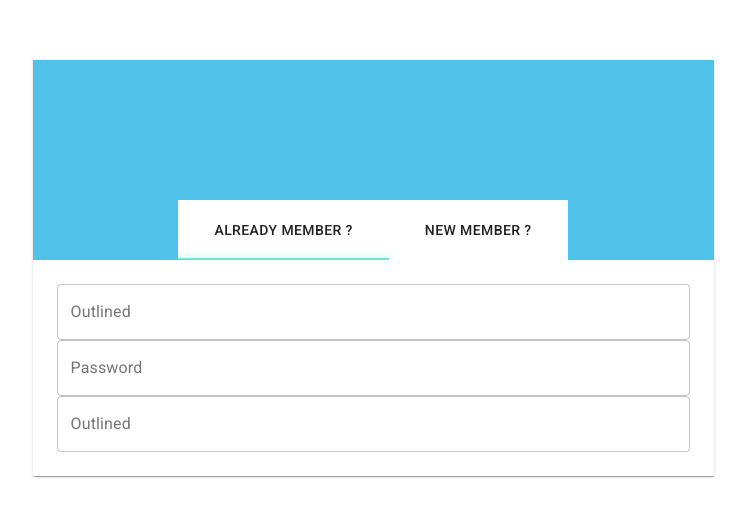
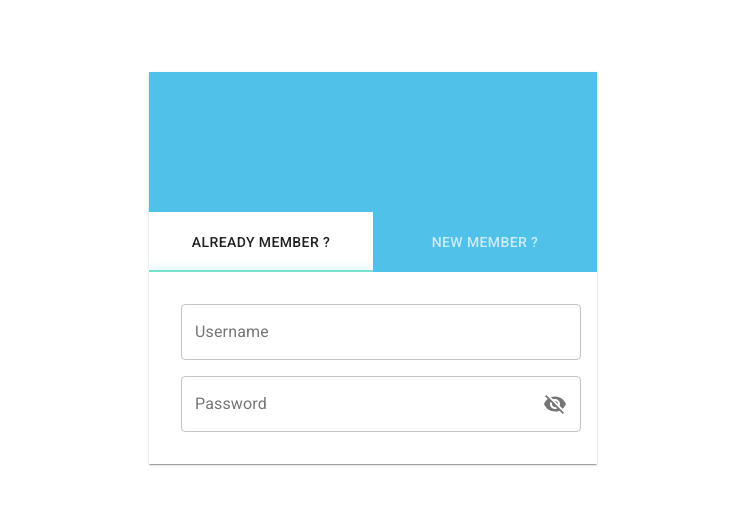
Before and after one commit to hellodoli/iz-task-manager, a React (Create React App) app: page / in a window 1280 px wide. Shown: the part 132-648 px from the top of the page, without its empty margins (267-1013 px from the left). Built offline with nearby package versions, Linux system fonts and the light colour scheme.

Commit message:
devide Form component

```diff
--- a/package.json
+++ b/package.json
@@ -4,10 +4,12 @@
   "private": true,
   "dependencies": {
     "@material-ui/core": "^4.9.4",
+    "@material-ui/icons": "^4.9.1",
     "@testing-library/jest-dom": "^4.2.4",
     "@testing-library/react": "^9.4.1",
     "@testing-library/user-event": "^7.2.1",
     "axios": "^0.19.2",
+    "clsx": "^1.1.0",
     "react": "^16.12.0",
     "react-dom": "^16.12.0",
     "react-scripts": "3.4.0",
--- a/public/index.html
+++ b/public/index.html
@@ -9,6 +9,7 @@
   <meta name="description" content="Web site created using create-react-app" />
   <link rel="apple-touch-icon" href="%PUBLIC_URL%/logo192.png" />
   <link rel="stylesheet" href="https://fonts.googleapis.com/css?family=Roboto:300,400,500,700&display=swap" />
+  <link rel="stylesheet" href="https://fonts.googleapis.com/icon?family=Material+Icons" />
   <!--
       manifest.json provides metadata used when your web app is installed on a
       user's mobile device or desktop. See https://developers.google.com/web/fundamentals/web-app-manifest/
--- a/src/apis/index.js
+++ b/src/apis/index.js
@@ -2,5 +2,5 @@ import axios from "axios";
 
 export default axios.create({
   // baseURL: 'https://iz-task-manager-api.herokuapp.com',
-  baseURL: "http://localhost:3000"
+  baseURL: "http://localhost:4000"
 });
--- /dev/null
+++ b/src/components/FormLoginAndSignUp/FormSignIn.js
@@ -0,0 +1,86 @@
+import React, { useState } from "react";
+import clsx from "clsx";
+import { Visibility, VisibilityOff } from "@material-ui/icons";
+import {
+  FormControl,
+  InputLabel,
+  OutlinedInput,
+  InputAdornment,
+  IconButton
+} from "@material-ui/core";
+import { muiUseStyles } from "./styled";
+
+function FormSignIn() {
+  const classes = muiUseStyles();
+  const [values, setValues] = useState({
+    username: "",
+    password: "",
+    isShowPassword: false
+  });
+
+  const handleChange = prop => event => {
+    setValues({
+      ...values,
+      [prop]: event.target.value
+    });
+  };
+
+  const handleClickShowpassword = () => {
+    setValues({
+      ...values,
+      isShowPassword: !values.isShowPassword
+    });
+  };
+
+  return (
+    <div>
+      <form noValidate autoComplete="off">
+        <FormControl
+          fullWidth
+          variant="outlined"
+          className={clsx(classes.margin)}
+        >
+          <InputLabel htmlFor="outlined-adornment-username-signin">
+            Username
+          </InputLabel>
+          <OutlinedInput
+            id="outlined-adornment-username-signin"
+            value={values.username}
+            onChange={handleChange("username")}
+            labelWidth={70}
+          ></OutlinedInput>
+        </FormControl>
+        <FormControl
+          fullWidth
+          variant="outlined"
+          className={clsx(classes.margin)}
+        >
+          <InputLabel htmlFor="outlined-adornment-password-signin">
+            Password
+          </InputLabel>
+          <OutlinedInput
+            id="outlined-adornment-password-signin"
+            value={values.password}
+            type={values.isShowPassword ? "text" : "password"}
+            onChange={handleChange("password")}
+            labelWidth={70}
+            endAdornment={
+              <InputAdornment position="end">
+                <IconButton
+                  aria-label="toggle password visibility"
+                  onClick={handleClickShowpassword}
+                  edge="end"
+                >
+                  {values.isShowPassword ? <Visibility /> : <VisibilityOff />}
+                </IconButton>
+              </InputAdornment>
+            }
+          ></OutlinedInput>
+          <div>{values.password}</div>
+        </FormControl>
+      </form>
+    </div>
+  );
+}
+
+export default FormSignIn;
--- /dev/null
+++ b/src/components/FormLoginAndSignUp/Tab.js
@@ -0,0 +1,42 @@
+import React from "react";
+import PropTypes from "prop-types";
+import { Tabs, Tab, ThemeProvider, createMuiTheme } from "@material-ui/core";
+import { muiTabs, muiTab } from "./styled";
+
+function TabForm(props) {
+  const { value, handleChange, ...other } = props;
+
+  const a11yProps = index => ({
+    id: `form-tab-${index}`,
+    "aria-controls": `form-tabpanel-${index}`
+  });
+
+  const customTheme = createMuiTheme({
+    palette: {
+      myColor: "red"
+    }
+  });
+
+  return (
+    <ThemeProvider theme={customTheme}>
+      <Tabs
+        value={value}
+        onChange={handleChange}
+        classes={muiTabs()}
+        variant="fullWidth"
+        aria-label="form-tabs-header"
+        {...other}
+      >
+        <Tab label="ALREADY MEMBER ?" classes={muiTab()} {...a11yProps(0)} />
+        <Tab label="NEW MEMBER ?" classes={muiTab()} {...a11yProps(1)} />
+      </Tabs>
+    </ThemeProvider>
+  );
+}
+
+TabForm.propTypes = {
+  value: PropTypes.any.isRequired,
+  handleChange: PropTypes.func.isRequired
+};
+
+export default TabForm;
--- /dev/null
+++ b/src/components/FormLoginAndSignUp/TabPanel.js
@@ -0,0 +1,32 @@
+import React from "react";
+import PropTypes from "prop-types";
+import { Typography, Box } from "@material-ui/core";
+
+function TabPanel(props) {
+  const { children, value, index, ...other } = props;
+
+  const getAttrTabpanel = index => ({
+    id: `form-tabpanel-${index}`,
+    "aria-labelledby": `form-tab-${index}`
+  });
+
+  return (
+    <Typography
+      component="div"
+      role="tabpanel"
+      hidden={value !== index}
+      {...getAttrTabpanel(index)}
+      {...other}
+    >
+      {value === index && <Box p={3}>{children}</Box>}
+    </Typography>
+  );
+}
+
+TabPanel.propTypes = {
+  children: PropTypes.node,
+  index: PropTypes.any.isRequired,
+  value: PropTypes.any.isRequired
+};
+
+export default TabPanel;
--- a/src/components/FormLoginAndSignUp/index.js
+++ b/src/components/FormLoginAndSignUp/index.js
@@ -1,141 +1,33 @@
 import React, { useState } from "react";
-import PropTypes from "prop-types";
-
 import User from "../../apis/user";
 
-import {
-  Paper,
-  Tabs,
-  Tab,
-  Typography,
-  Box,
-  FormControl,
-  InputLabel,
-  TextField,
-  OutlinedInput
-} from "@material-ui/core";
+import { Paper } from "@material-ui/core";
 import {
   FormWrapperFixedCenter,
   FormWrapper,
   FormWrapperHeader,
-  // MaterialUI makeStyles
-  muiTabs,
-  muiTab
+  muiUseStyles
 } from "./styled";
+
+// Components
+import Tab from "./Tab";
+import TabPanel from "./TabPanel";
+import FormSignIn from "./FormSignIn";
 
 // unique key
 const usernameInput = "username";
 const passwordInput = "password";
 
-// TabPanel is tab-body holder
-function TabPanel(props) {
-  const { children, value, index, ...other } = props;
-  return (
-    <Typography
-      component="div"
-      role="tabpanel"
-      hidden={value !== index}
-      id={`form-tabpanel-${index}`}
-      aria-labelledby={`form-tab-${index}`}
-      {...other}
-    >
-      {value === index && <Box p={3}>{children}</Box>}
-    </Typography>
-  );
-}
-
-TabPanel.propTypes = {
-  children: PropTypes.node,
-  index: PropTypes.any.isRequired,
-  value: PropTypes.any.isRequired
-};
-
-function FormSignIn() {
-  const [values, setValues] = useState({
-    password: "",
-    isShowPassword: false
-  });
-
-  const handleChange = (event, prop) => {
-    setValues({
-      ...values,
-      [prop]: event.target.value
-    });
-  };
-
-  return (
-    <div>
-      <form noValidate autoComplete="off">
-        <TextField fullWidth label="Outlined" variant="outlined" />
-        <FormControl fullWidth variant="outlined">
-          <InputLabel htmlFor="outlined-adornment-password-signin">
-            Password
-          </InputLabel>
-          <OutlinedInput
-            id="outlined-adornment-password-signin"
-            value={values.password}
-            type={values.isShowPassword ? "text" : "password"}
-            onChange={e => handleChange(e, "password")}
-          ></OutlinedInput>
-          <div>{values.password}</div>
-        </FormControl>
-        <TextField fullWidth label="Outlined" variant="outlined" />
-      </form>
-    </div>
-  );
-}
-
-function FormTab() {
-  const [value, setValue] = useState(0);
-
-  const handleChange = (event, value) => {
-    setValue(value);
-  };
-
-  const a11yProps = index => ({
-    id: `form-tab-${index}`,
-    "aria-controls": `form-tabpanel-${index}`
-  });
-
-  return (
-    <Paper square>
-      {/* Form tab header */}
-      <FormWrapperHeader>
-        <Tabs
-          value={value}
-          onChange={handleChange}
-          centered={true}
-          aria-label="form-tabs-header"
-          classes={muiTabs()}
-        >
-          <Tab label="ALREADY MEMBER ?" classes={muiTab()} {...a11yProps(0)} />
-          <Tab label="NEW MEMBER ?" classes={muiTab()} {...a11yProps(1)} />
-        </Tabs>
-      </FormWrapperHeader>
-      {/* Form tab body */}
-      <div>
-        <TabPanel value={value} index={0}>
-          <FormSignIn />
-        </TabPanel>
-        <TabPanel value={value} index={1}>
-          Item 2
-        </TabPanel>
-      </div>
-    </Paper>
-  );
-}
-
 function FormLoginAndSignUp() {
+  const [user] = useState(new User());
   const [input, setInput] = useState({
     [usernameInput]: "",
     [passwordInput]: ""
   });
+  const [value, setValue] = useState(0);
 
-  const [user] = useState(new User());
-
-  function onSubmit(e) {
-    e.preventDefault();
-  }
+  // handle value Tab, TabPanel
+  const handleChangeTabValue = (event, value) => setValue(value);
 
   function changeInput(e, type) {
     setInput({
@@ -160,7 +52,21 @@ function FormLoginAndSignUp() {
   return (
     <FormWrapperFixedCenter>
       <FormWrapper>
-        <FormTab />
+        <Paper square>
+          {/* Form tab */}
+          <FormWrapperHeader>
+            <Tab value={value} handleChange={handleChangeTabValue} />
+          </FormWrapperHeader>
+          {/* Form tab panel */}
+          <div>
+            <TabPanel value={value} index={0}>
+              <FormSignIn />
+            </TabPanel>
+            <TabPanel value={value} index={1}>
+              Item 2
+            </TabPanel>
+          </div>
+        </Paper>
       </FormWrapper>
     </FormWrapperFixedCenter>
   );
--- a/src/components/FormLoginAndSignUp/styled/index.js
+++ b/src/components/FormLoginAndSignUp/styled/index.js
@@ -15,6 +15,8 @@ export const FormWrapperFixedCenter = styled.div`
 
 export const FormWrapper = styled.div`
   position: relative;
+  width: 35%;
+  min-width: 275px;
 `;
 
 export const FormWrapperHeader = styled.div`
@@ -27,6 +29,7 @@ export const FormWrapperHeader = styled.div`
 
 // Material css
 export const muiTabs = makeStyles(theme => {
+  window.theme = theme;
   console.log("theme: ", theme);
   return {
     indicator: {
@@ -36,12 +39,23 @@ export const muiTabs = makeStyles(theme => {
   };
 });
 
-export const muiTab = makeStyles({
+export const muiTab = makeStyles(theme => ({
   root: {
     padding: "18px 36px",
-    background: "#fff"
+    background: "transparent",
+    color: theme.palette.common.white
   },
-  textColorInherit: {
+  selected: {
+    background: theme.palette.common.white,
+    color: "inherit"
+  }
+  /*textColorInherit: {
     opacity: "1"
+  }*/
+}));
+
+export const muiUseStyles = makeStyles(theme => ({
+  margin: {
+    margin: theme.spacing(1)
   }
-});
+}));
```
Also changed, not shown: 1 other file (tests, documents, lock files or other folders).
